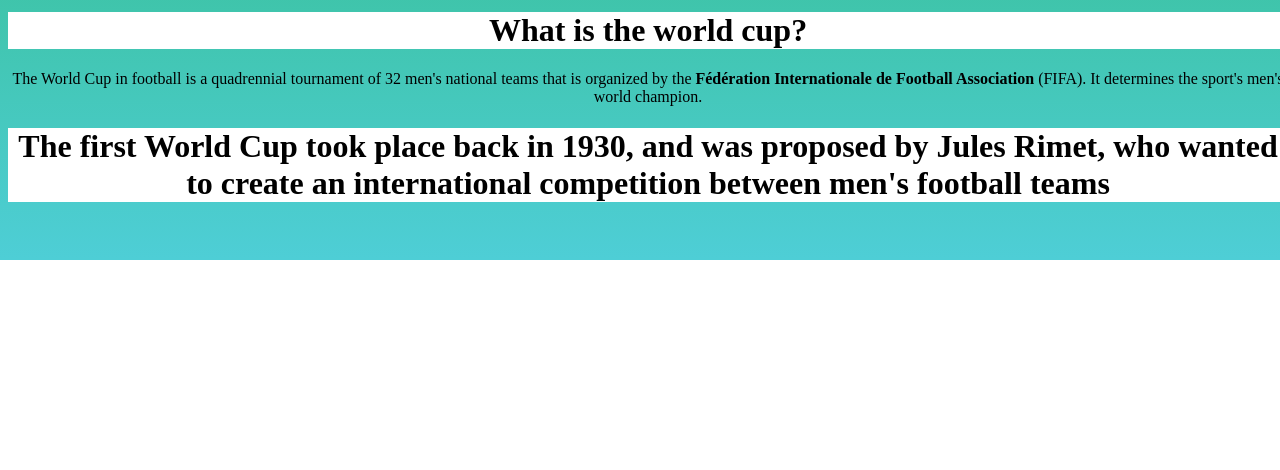
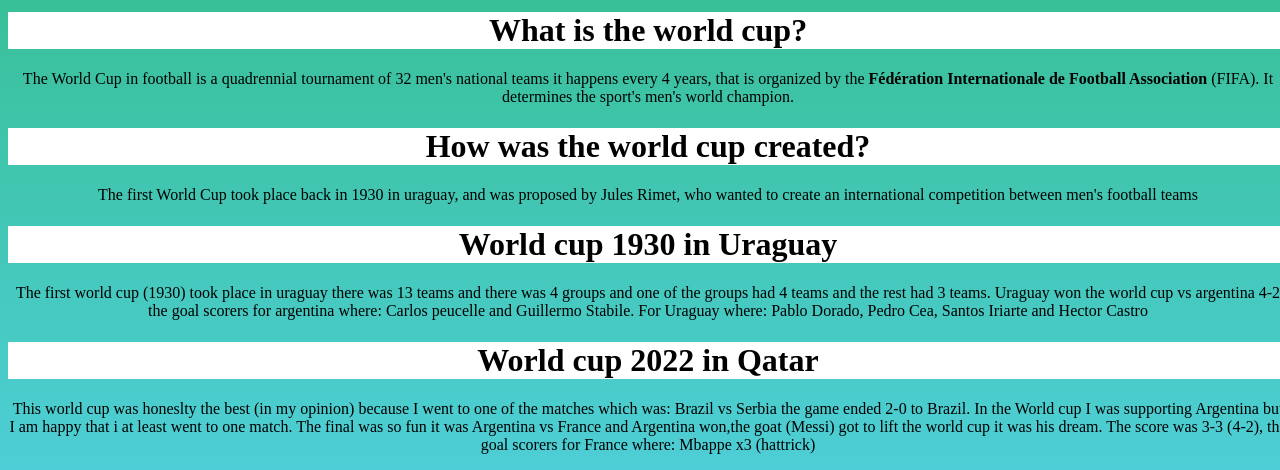
Before and after one commit to ah8480/MyWebsite1, a plain HTML site: page index.html in a window 1280 px wide. Shown: the part 556-1026 px from the top of the page. Before the commit the page ends 816 px from the top, so only its background shows below. Drawn offline with Linux system fonts and the light colour scheme.

Commit message:
Update index.html

```diff
--- a/index.html
+++ b/index.html
@@ -26,10 +26,28 @@
 <iframe src="https://giphy.com/embed/FcY5EF8fPrXF41fZQm" width="480" height="480" frameBorder="0" class="giphy-embed" allowFullScreen></iframe><p><a href="https://giphy.com/gifs/Roadto2022-mascot-world-cup-FcY5EF8fPrXF41fZQm"></a></p>
   <h1>What is the world cup?</h1>
 
-  <p>The World Cup in football is a quadrennial tournament of 32 men's national teams that is organized by the <strong>Fédération Internationale de Football Association</strong> (FIFA). It determines the sport's men's world champion.</p>
+  <p>The World Cup in football is a quadrennial tournament of 32 men's national teams it happens every 4 years, that is organized by the <strong>Fédération Internationale de Football Association</strong> (FIFA). It determines the sport's men's world champion.</p>
 
-  <h1>The first World Cup took place back in 1930, and was proposed by Jules Rimet, who wanted to create an international competition between men's football
-    teams</h1>
+  <h1> How was the world cup created?</h1>
+
+  <p>The first World Cup took place back in 1930 in uraguay, and was proposed by Jules Rimet, who wanted to create an international competition between men's football
+    teams</p>
+
+  <h1>World cup 1930 in Uraguay</h1>
+
+  <p>The first world cup (1930) took place in uraguay there was 13 teams and there was 4 groups and one of the groups had 4 teams and the rest had 3 teams. Uraguay won the
+    world cup vs argentina 4-2 the goal scorers for argentina where: Carlos peucelle and Guillermo Stabile. For Uraguay where: Pablo Dorado, Pedro Cea, Santos Iriarte and
+    Hector Castro</p>
+
+  <h1>World cup 2022 in Qatar</h1>
+
+  <p>This world cup was honeslty the best (in my opinion) because I went to one of the matches which was: Brazil vs Serbia the game ended 2-0 to Brazil. In the World cup I was supporting
+    Argentina but I am happy that i at least went to one match. The final was so fun it was Argentina vs France and Argentina won,the goat (Messi) got to lift the world cup
+    it was his dream. The  score was 3-3 (4-2), the goal scorers for France where: Mbappe x3 (hattrick)
+
+
+
+
 
 
 
```
